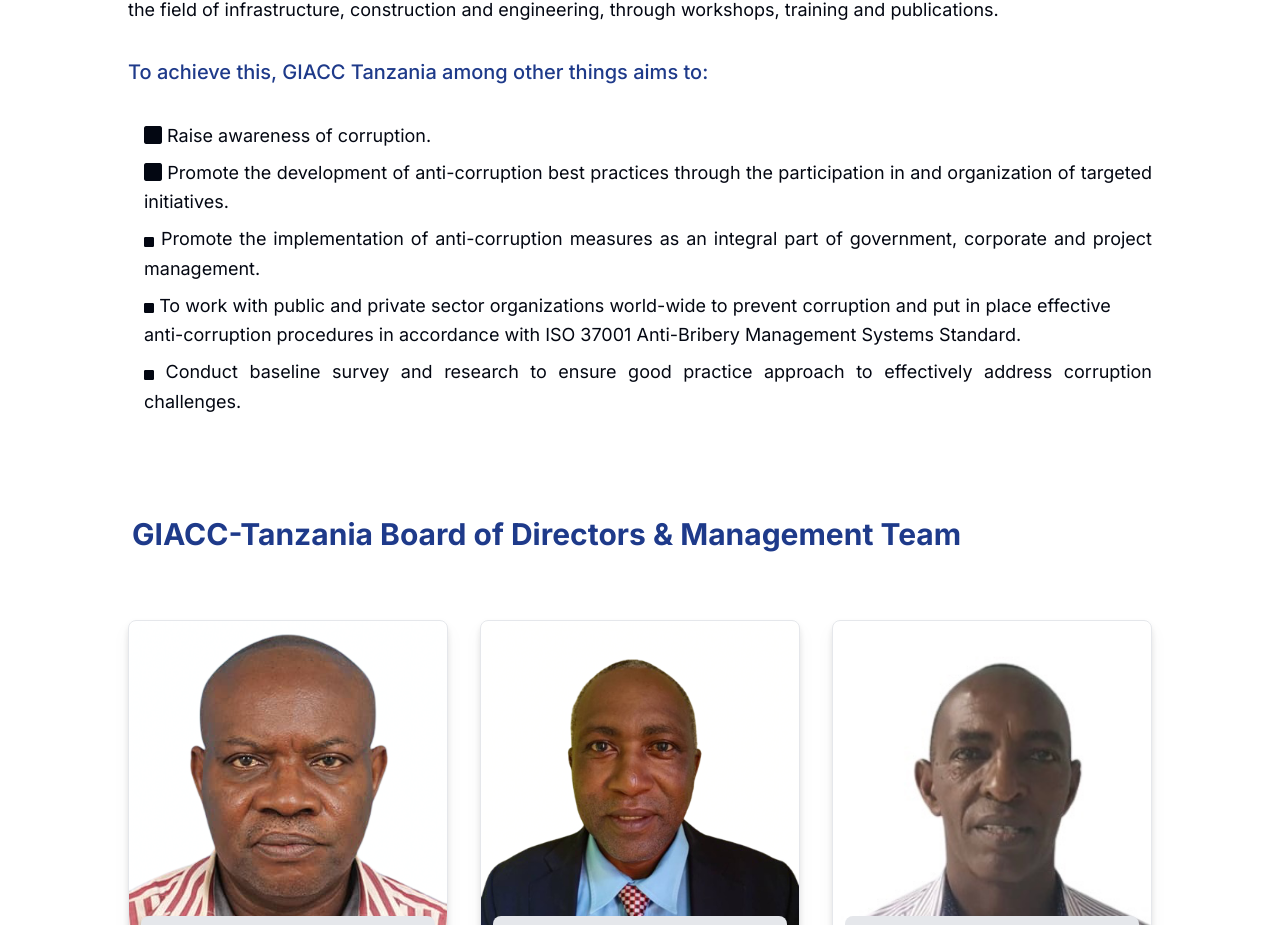
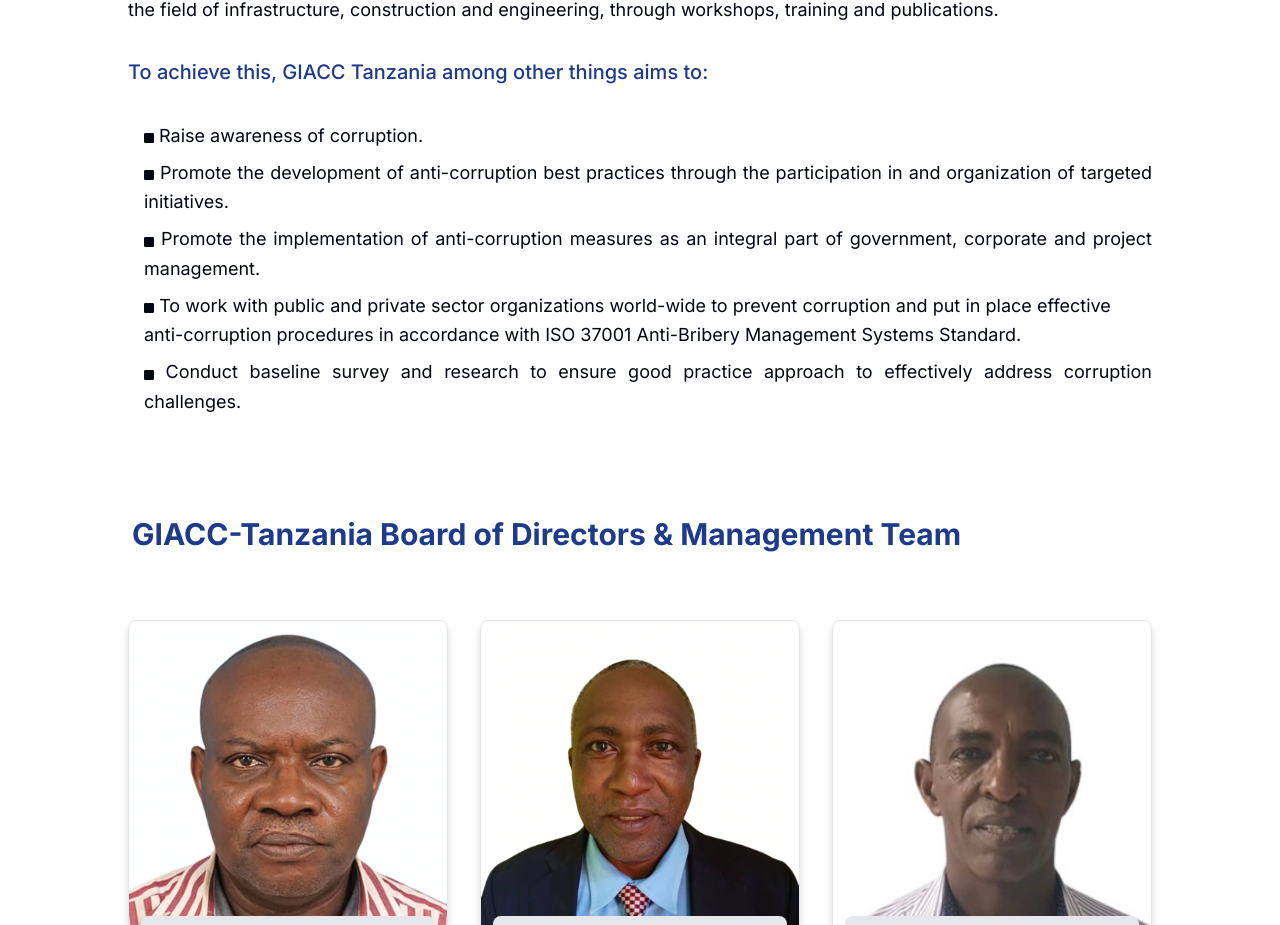
Before and after one commit to genie360s/giacc-tanzania, a Next.js app: page / in a window 1280 px wide. Shown: the part 1417-2342 px from the top of the page. Built offline with nearby package versions, Linux system fonts and the light colour scheme.

Commit message:
fixed font icons

```diff
--- a/src/app/page.tsx
+++ b/src/app/page.tsx
@@ -62,12 +62,12 @@ export default function Home() {
               <div className="col ml-4">
                 <p className="font-normal leading-relaxed text-justify text-lg mt-8">
                   {" "}
-                  <i className="bi bi-square-fill  text-[10ppx]"></i>&nbsp;Raise
+                  <i className="bi bi-square-fill  text-[10px]"></i>&nbsp;Raise
                   awareness of corruption.{" "}
                 </p>
                 <p className="font-normal leading-relaxed text-justify text-lg mt-2">
                   {" "}
-                  <i className="bi bi-square-fill  text-[10ppx]"></i>&nbsp;Promote the
+                  <i className="bi bi-square-fill  text-[10px]"></i>&nbsp;Promote the
                   development of anti-corruption best practices through the
                   participation in and organization of targeted initiatives.{" "}
                 </p>
```
